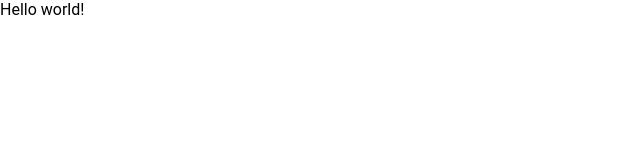
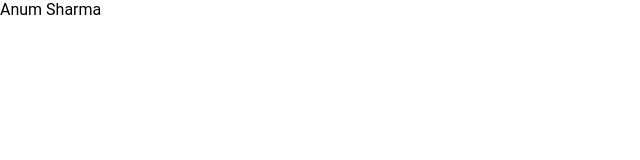
Before and after one commit to Mugil27/Javascript-Basics, a plain HTML site: page index.html in a window 1280 px wide. Shown: the full height of the page, 0-640 px from the left. Drawn offline with Linux system fonts and the light colour scheme.

Commit message:
feat: Add append functionality in js file

```diff
--- a/index.html
+++ b/index.html
@@ -1,19 +1,4 @@
 <!DOCTYPE html>
-
-<!--
-This is an HTML document. It contains information about how elements in the website
-are arranged. In other words, it describes the layout of a website.
-
-I can't wait to see the resumes you put together!
-
-Cameron Pittman, Udacity Course Developer
--->
-
-<!--
-The <head> of a website generally links to important resources the page will
-need to load. You'll see a lot of <link>s to CSS files for styles and
-<scripts> for JavaScript files to build interactions.
--->
 <html>
 <head>
   <!-- This tells the browser how to read the document. -->
@@ -24,9 +9,6 @@ need to load. You'll see a lot of <link>s to CSS files for styles and
 
   <!-- Load the page styles. -->
   <link href="css/style.css" rel="stylesheet">
-
-
-
   <!--
   Uncomment the <script> tag below when you're ready to add an interactive Google Map to your resume!
   -->
@@ -36,14 +18,7 @@ need to load. You'll see a lot of <link>s to CSS files for styles and
 </head>
 <body>
   <div id="main">
-    Hello world!   <!-- You'll be deleting this line in the course -->
 
-    <!--
-    Everything from here to the <script> tag below is the skeleton of your
-    website. Your code will add information to each of the sections of the
-    resume below. You can pretty easily figure out what each section will
-    display by looking at the id or at what's written between the <h2> tags.
-    -->
     <div id="header" class="center-content clear-fix">
       <ul id="topContacts" class="flex-box"></ul>
     </div>
--- a/js/resumeBuilder.js
+++ b/js/resumeBuilder.js
@@ -1,3 +1,3 @@
-/*
-This is empty on purpose! Your code to build the resume will go here.
- */
+// append function usage
+// $ is jquery , so I am appending my name with id-main
+$("#main").append("Anum Sharma");
```
